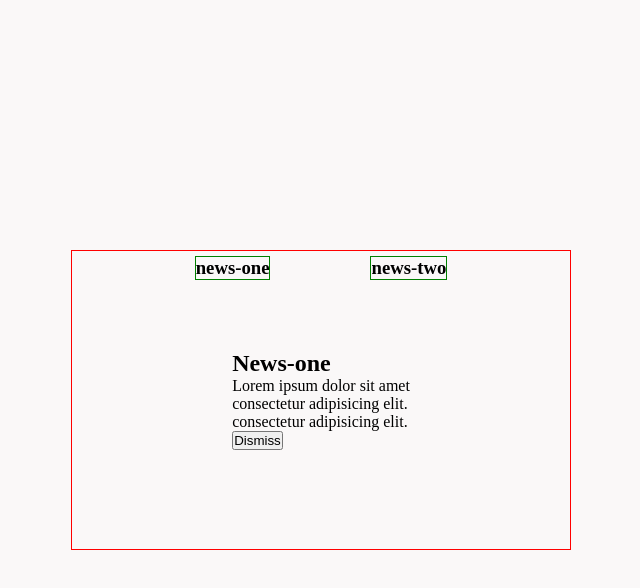
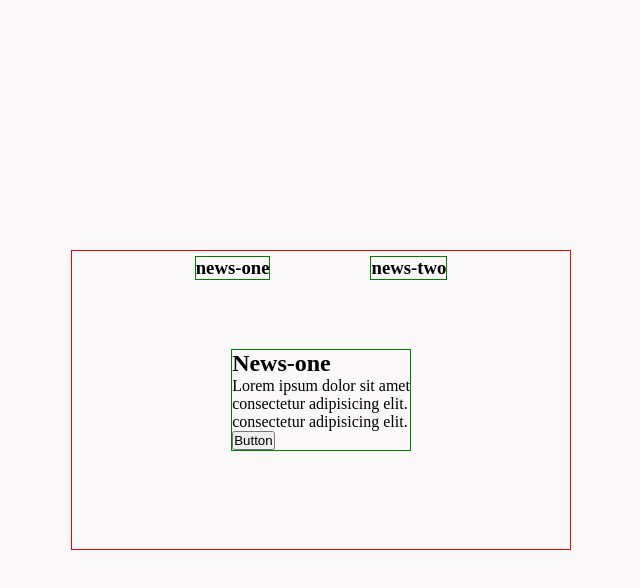
Before and after one commit to dantocome/first_react, a React (Vite) app: page / in a window 1280 px wide. Both pictures are taken after a click on the element "news-one". Shown: the top 588 px of the page, without its empty margins (319-959 px from the left). Built offline with nearby package versions, Linux system fonts and the light colour scheme.

Commit message:
all added files

```diff
--- a/src/App.jsx
+++ b/src/App.jsx
@@ -112,8 +112,8 @@ const UpdatenewstwoRequestBox = ()=>{
         </div>
       </div>
     </div>
-    <Footer/>
-     */}
+    <Footer/> */}
+
   {/* <EmeksRef/> */}
   {/* <ContactHook/> */}
   {/* <LoginRef/> */}
--- a/src/Update/Getupdate.tsx
+++ b/src/Update/Getupdate.tsx
@@ -3,15 +3,16 @@ import "./Update.css"
 
 const Getupdate = ({setIsUpdateOpen, UpdateRequestType}) => {
   return (
-    <div className='Update'>
-        <div className="update-one">
+    <div className='Gatenews'>
+        <div className="Update">
             <h2>{UpdateRequestType==="one"? "News-one": "News-two"}</h2>
             <p>Lorem ipsum dolor sit amet<br></br>
                consectetur adipisicing elit.<br></br>
                consectetur adipisicing elit.
+
             </p>
-            <button>Dismiss</button>
-        </div>
+             <button onClick={() => setIsUpdateOpen(false)}>Button</button>
+            </div>
 
     </div>
   )
--- a/src/Update/Update.css
+++ b/src/Update/Update.css
@@ -6,7 +6,7 @@
     width: 500px;
     height: 300px;
     border: 1px solid red;
-    position: relative;
+    position: absolute;
 
 }
 .news{
@@ -18,7 +18,8 @@
 
 }
 .Update{
-    position: absolute;
+    position: relative;
+    border: 1px solid green;
 }
 .each-day{
     text-transform: lowercase;
--- a/src/container/Modal.tsx
+++ b/src/container/Modal.tsx
@@ -6,12 +6,12 @@ const Modal = ({setIsModalOpen, modalRequestType}) => {
   return (
     <div className='modal-overlay'>
         <div className="modal">
-           <IoCloseCircleSharp size={20} color='black' className='modal-close-icon'
-           onClick={() => setIsModalOpen(false)}/>
+           {/* <IoCloseCircleSharp size={20} color='black' className='modal-close-icon'
+           onClick={() => setIsModalOpen(false)}/> */}
             <h4>{modalRequestType==="expense" ? "Add Expense": "Add Income"}</h4>
             <input type="text" placeholder='description'/>
             <input type="text"  placeholder='Amount'/>
-            <button>Button</button>
+            <button onClick={() => setIsModalOpen(false)}>Button</button>
 
         </div>
 
```
